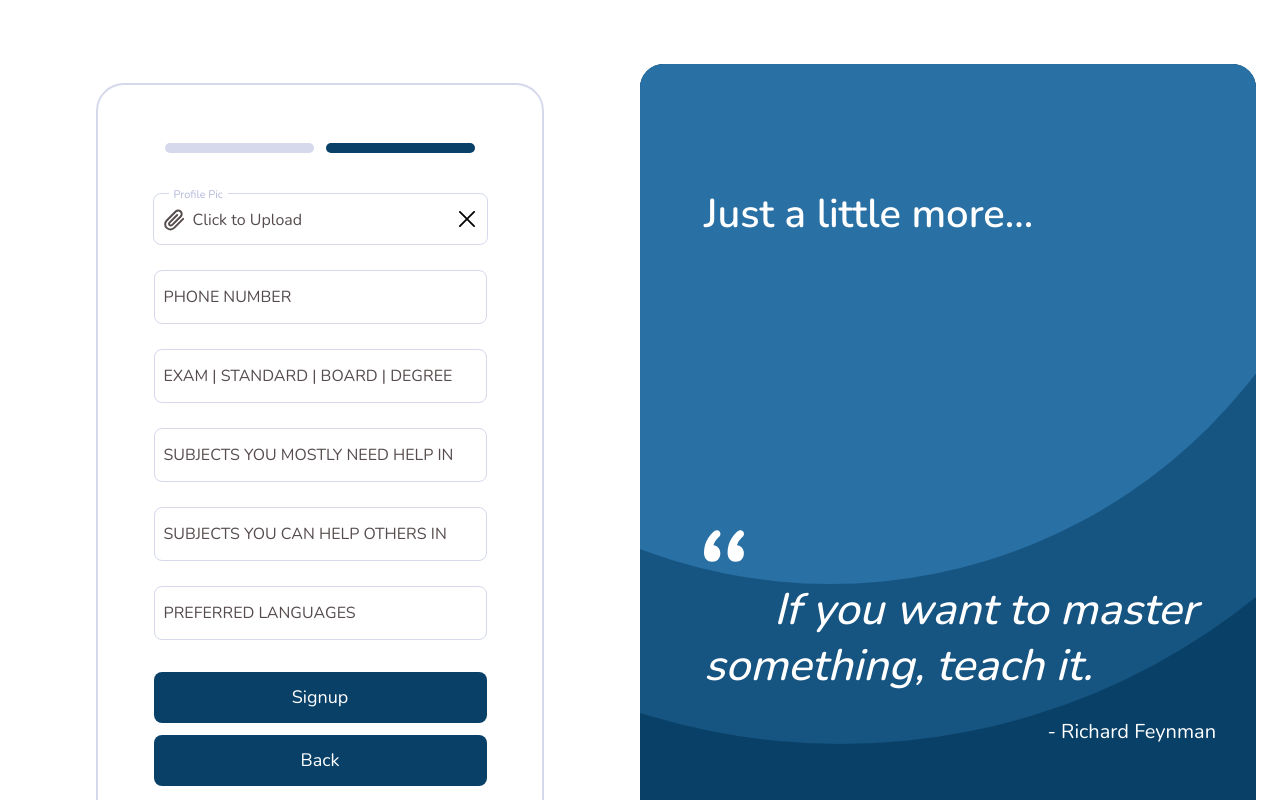
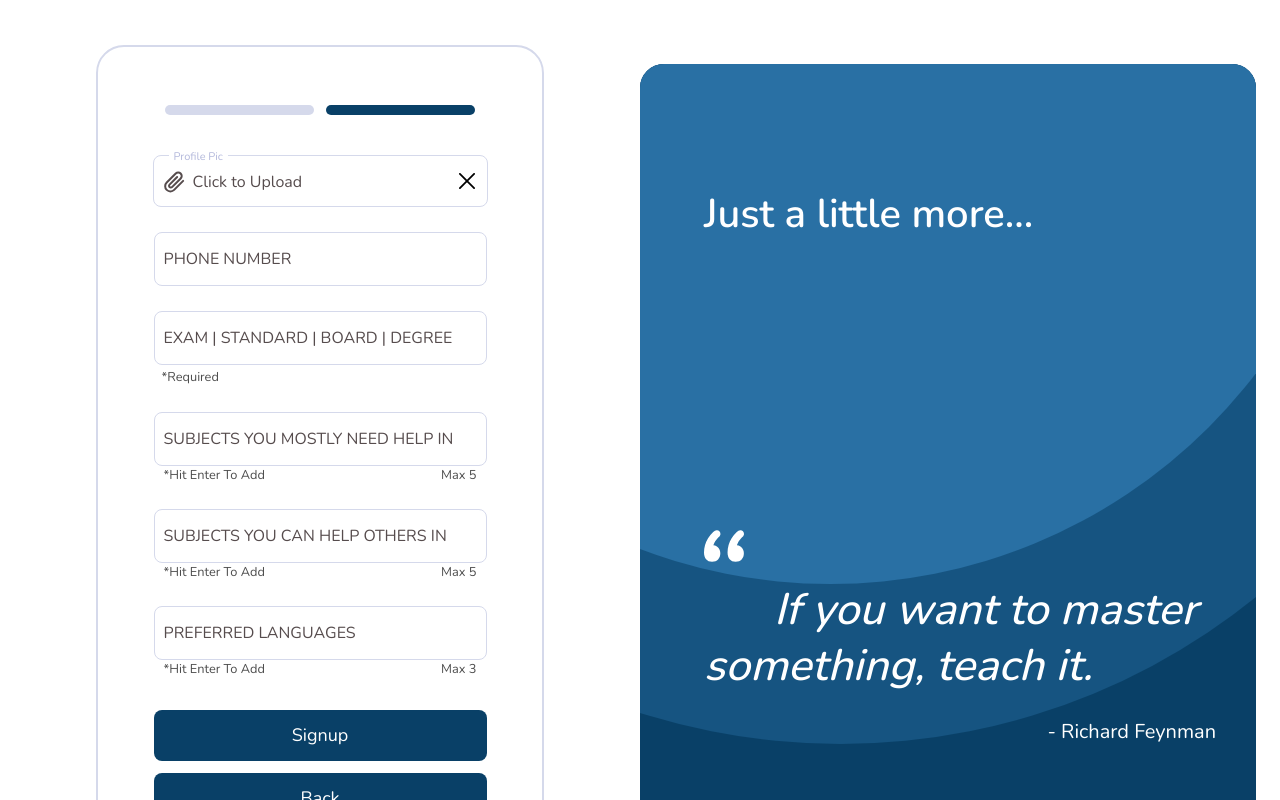
Before and after one commit to Garvit1809/teachnlearn, a React (Vite) app in the folder client/: page /signup in a window 1280 px wide. Both pictures are taken after a click on the button "Next". Shown: the top 800 px of the page. Built offline with nearby package versions, Linux system fonts and the light colour scheme.

Commit message:
adding max limit and warning in inputs

```diff
--- a/client/src/components/general-components/input/inputholder.tsx
+++ b/client/src/components/general-components/input/inputholder.tsx
@@ -4,6 +4,7 @@ import { useOutsideAlerter } from "../../../utils/helperFunctions";
 import { HideEyeIcon } from "../svg";
 
 const Section = styled.div`
+  /* border: 1px solid red; */
   position: relative;
   width: 100%;
   box-sizing: border-box;
@@ -16,7 +17,7 @@ const Section = styled.div`
     /* border: 1px solid red; */
     position: absolute;
     right: 10px;
-    top: 50%;
+    top: 30px;
     transform: translateY(-50%);
     display: flex;
     align-items: center;
@@ -108,6 +109,20 @@ const DropdownMenu = styled.div`
   }
 `;
 
+const RequiredText = styled.div`
+/* position: absolute; */
+/* top: 100%; */
+  /* border: 1px solid red; */
+  span{
+    color: rgba(0, 0, 0, 0.7);
+    font-size: 0.8rem;
+    text-transform: capitalize;
+    /* line-height: 0; */
+  }
+  /* margin-top: 0rem; */
+  margin-left: 0.5rem;
+`;
+
 interface inputProps {
   value: string | number;
   type: string;
@@ -116,6 +131,7 @@ interface inputProps {
   updateFields: any;
   hasDropdown?: boolean;
   dropdownData?: string[];
+  isRequired?: boolean;
 }
 
 const Inputholder = (props: inputProps) => {
@@ -187,6 +203,11 @@ const Inputholder = (props: inputProps) => {
         </div>
       )}
       <Label isValid={isValid}>{props.label}</Label>
+      {props.isRequired && (
+        <RequiredText>
+          <span>*required</span>
+        </RequiredText>
+      )}
       {props.hasDropdown
         ? props.value == ""
           ? null
--- a/client/src/components/general-components/input/multipleInput.tsx
+++ b/client/src/components/general-components/input/multipleInput.tsx
@@ -6,6 +6,10 @@ const Section = styled.div`
   position: relative;
   width: 100%;
   box-sizing: border-box;
+  font-family: "Nunito";
+  height: fit-content;
+  display: flex;
+  flex-direction: column;
 
   input {
     width: 100%;
@@ -73,6 +77,18 @@ const DropdownMenu = styled.div`
     /* border: 1px solid red; */
     padding: 4px 0;
     cursor: pointer;
+  }
+`;
+
+const MaxLimitContainer = styled.div`
+  display: flex;
+  align-items: center;
+  justify-content: space-between;
+  padding: 0 10px;
+  span {
+    color: rgba(0, 0, 0, 0.7);
+    font-size: 0.8rem;
+    text-transform: capitalize;
   }
 `;
 
@@ -159,6 +175,12 @@ const MultipleInput = (props: inputProps) => {
         disabled={props.arr.length == props.maxLimit}
       />
       <Label isValid={isValid}>{props.label}</Label>
+      {props.maxLimit && (
+        <MaxLimitContainer>
+          <span>*Hit Enter to add</span>
+          <span>Max {props.maxLimit}</span>
+        </MaxLimitContainer>
+      )}
       {props.hasDropdown
         ? props.value == ""
           ? null
--- a/client/src/pages/authentication/newSignup.tsx
+++ b/client/src/pages/authentication/newSignup.tsx
@@ -170,19 +170,8 @@ const NewSignup = () => {
   };
 
   const handleValidation = () => {
-    const {
-      fullName,
-      userName,
-      email,
-      password,
-      confirmPassword,
-      photo,
-      number,
-      course,
-      interestedSubjects,
-      strongSubjects,
-      preferredLanguages,
-    } = userData;
+    const { fullName, userName, email, password, confirmPassword, course } =
+      userData;
     if (
       fullName === "" ||
       userName === "" ||
--- a/client/src/pages/authentication/signupForm.tsx
+++ b/client/src/pages/authentication/signupForm.tsx
@@ -45,6 +45,7 @@ const SignupForm = (props: SignupFormProps) => {
           value={props.fullName}
           name="fullName"
           updateFields={props.updateFields}
+          isRequired={true}
         />
         <Inputholder
           type="text"
@@ -52,6 +53,7 @@ const SignupForm = (props: SignupFormProps) => {
           value={props.userName}
           name="userName"
           updateFields={props.updateFields}
+          isRequired={true}
         />
         <Inputholder
           type="email"
@@ -59,6 +61,7 @@ const SignupForm = (props: SignupFormProps) => {
           name="email"
           value={props.email}
           updateFields={props.updateFields}
+          isRequired={true}
         />
         <Inputholder
           type="password"
@@ -66,6 +69,7 @@ const SignupForm = (props: SignupFormProps) => {
           name="password"
           value={props.password}
           updateFields={props.updateFields}
+          isRequired={true}
         />
         <Inputholder
           type="password"
@@ -73,6 +77,7 @@ const SignupForm = (props: SignupFormProps) => {
           name="confirmPassword"
           value={props.confirmPassword}
           updateFields={props.updateFields}
+          isRequired={true}
         />
       </form>
     </Section>
--- a/client/src/pages/authentication/userInfoForm.tsx
+++ b/client/src/pages/authentication/userInfoForm.tsx
@@ -66,13 +66,13 @@ const UserInfoForm = (props: UserInfoFormProps) => {
         />
         <Inputholder
           type="text"
-          // label="Course Enrolled"
           label="Exam | Standard | Board | Degree"
           value={props.course}
           name="course"
           updateFields={props.updateFields}
           // hasDropdown={true}
           // dropdownData={}
+          isRequired={true}
         />
         <InputWrapper>
           <MultipleInput
```
